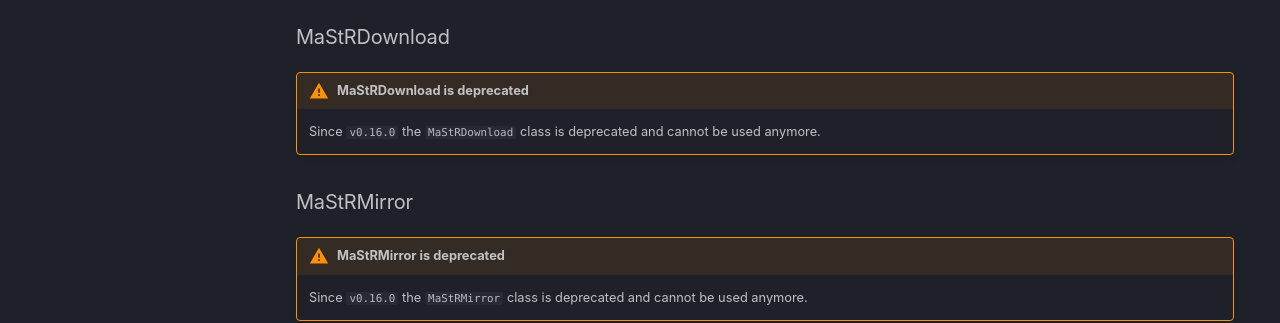
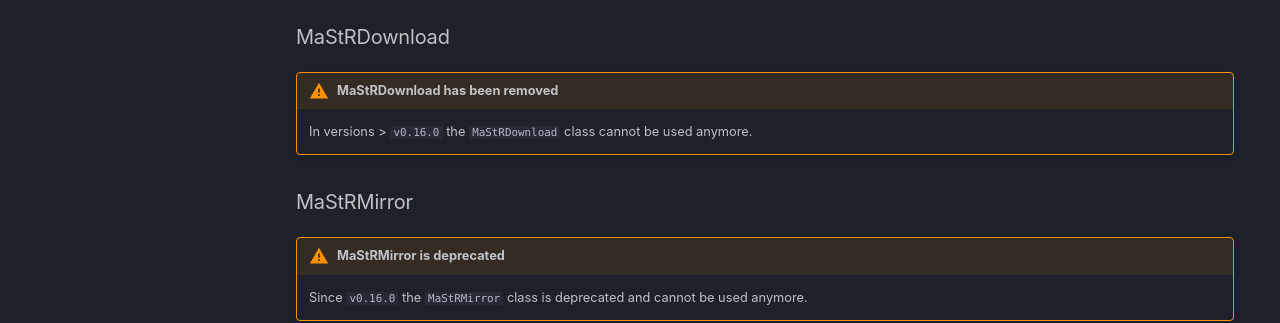
Before and after one commit to OpenEnergyPlatform/open-MaStR, an MkDocs documentation site: the page built from docs/advanced.md, in a window 1280 px wide and 900 px high, scrolled down 4993 px. Shown: the part 490-813 px from the top of the window. Built offline with MkDocs 1.6.1 and Material for MkDocs 9.7.7, drawn with Linux system fonts in a browser that asks for light colours; comment, search, counter and statistics services are not loaded.

Commit message:
Update docs/advanced.md #622
Co-authored-by: nesnoj <jonathan.amme@rl-institut.de>

```diff
--- a/docs/advanced.md
+++ b/docs/advanced.md
@@ -410,8 +410,8 @@ For API calls, models and optional parameters refer to the
 
 ### MaStRDownload
 
-!!! warning "MaStRDownload is deprecated"
-    Since `v0.16.0` the `MaStRDownload` class is deprecated and cannot be used anymore.
+!!! warning "MaStRDownload has been removed"
+    In versions > `v0.16.0` the `MaStRDownload` class cannot be used anymore.
 
 
 ### MaStRMirror
```
